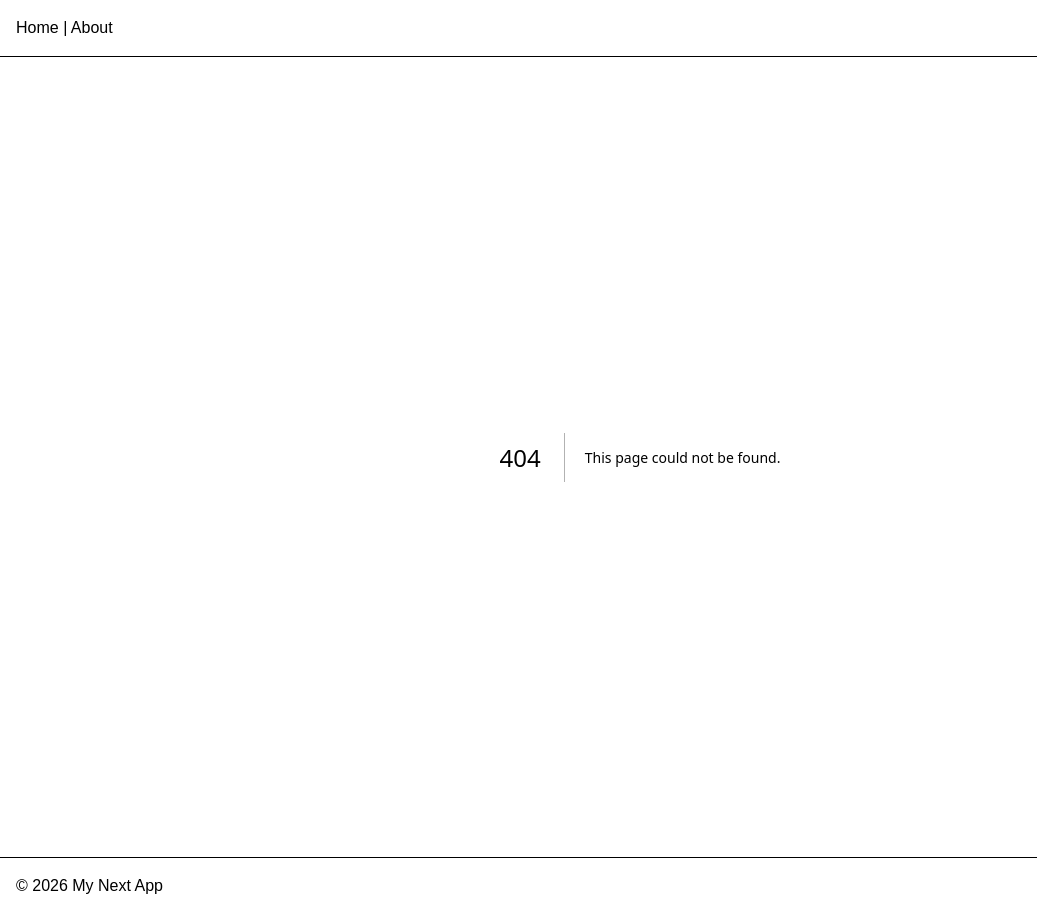
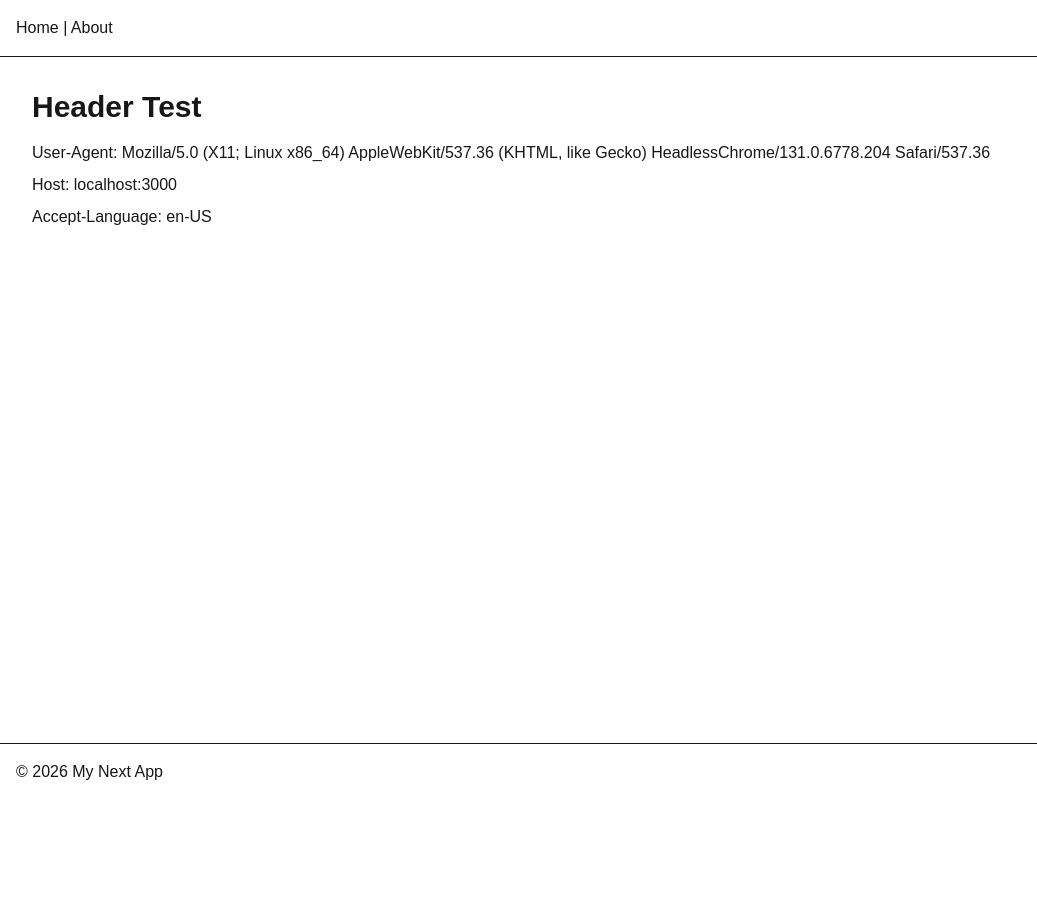
Before and after one commit to mae134/nextjs-practice, a Next.js app: page /header-test in a window 1280 px wide. Before the commit this address had no page. Shown: the whole page, without its empty margins (0-1037 px from the left). After the commit the page ends 800 px from the top, so only its background shows below. Built offline with nearby package versions, Linux system fonts and the light colour scheme.

Commit message:
feat: add headers API example

```diff
--- /dev/null
+++ b/src/app/cookie-test/page.tsx
@@ -0,0 +1,19 @@
+import { cookies } from "next/headers"
+
+export default async function CookieTestPage() {
+  const cookieStore = await cookies()
+
+  const allCookies = cookieStore.getAll()
+
+  console.log(allCookies)
+
+  return (
+    <main className="p-8">
+      <h1 className="text-3xl font-bold">Cookie Test</h1>
+
+      <pre className="mt-4 whitespace-pre-wrap">
+        {JSON.stringify(allCookies, null, 2)}
+      </pre>
+    </main>
+  )
+}
--- /dev/null
+++ b/src/app/header-test/page.tsx
@@ -0,0 +1,21 @@
+import { headers } from "next/headers"
+
+export default async function HeaderTestPage() {
+  const headerList = await headers()
+
+  const userAgent = headerList.get("user-agent")
+  const host = headerList.get("host")
+  const acceptLanguage = headerList.get("accept-language")
+
+  return (
+    <main className="p-8">
+      <h1 className="text-3xl font-bold">Header Test</h1>
+
+      <div className="mt-4 space-y-2">
+        <p>User-Agent: {userAgent}</p>
+        <p>Host: {host}</p>
+        <p>Accept-Language: {acceptLanguage}</p>
+      </div>
+    </main>
+  )
+}
```
